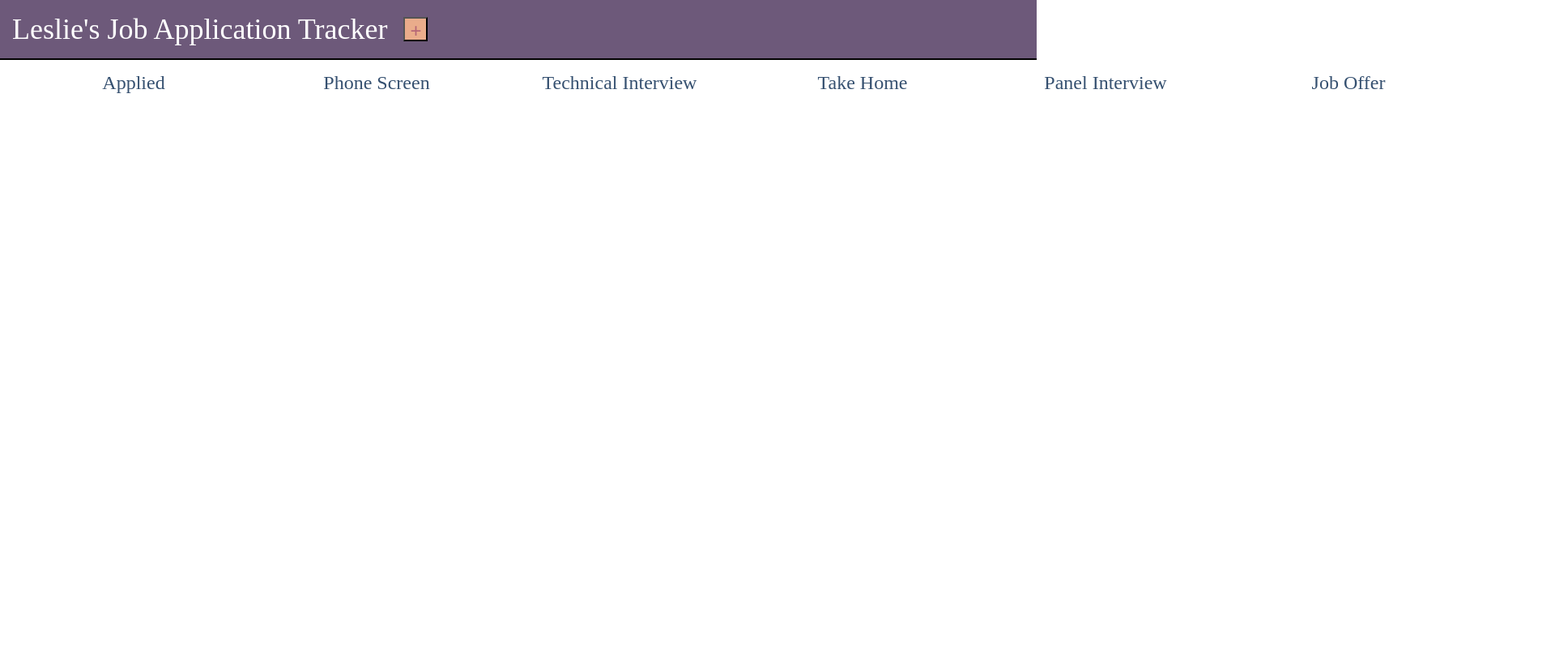
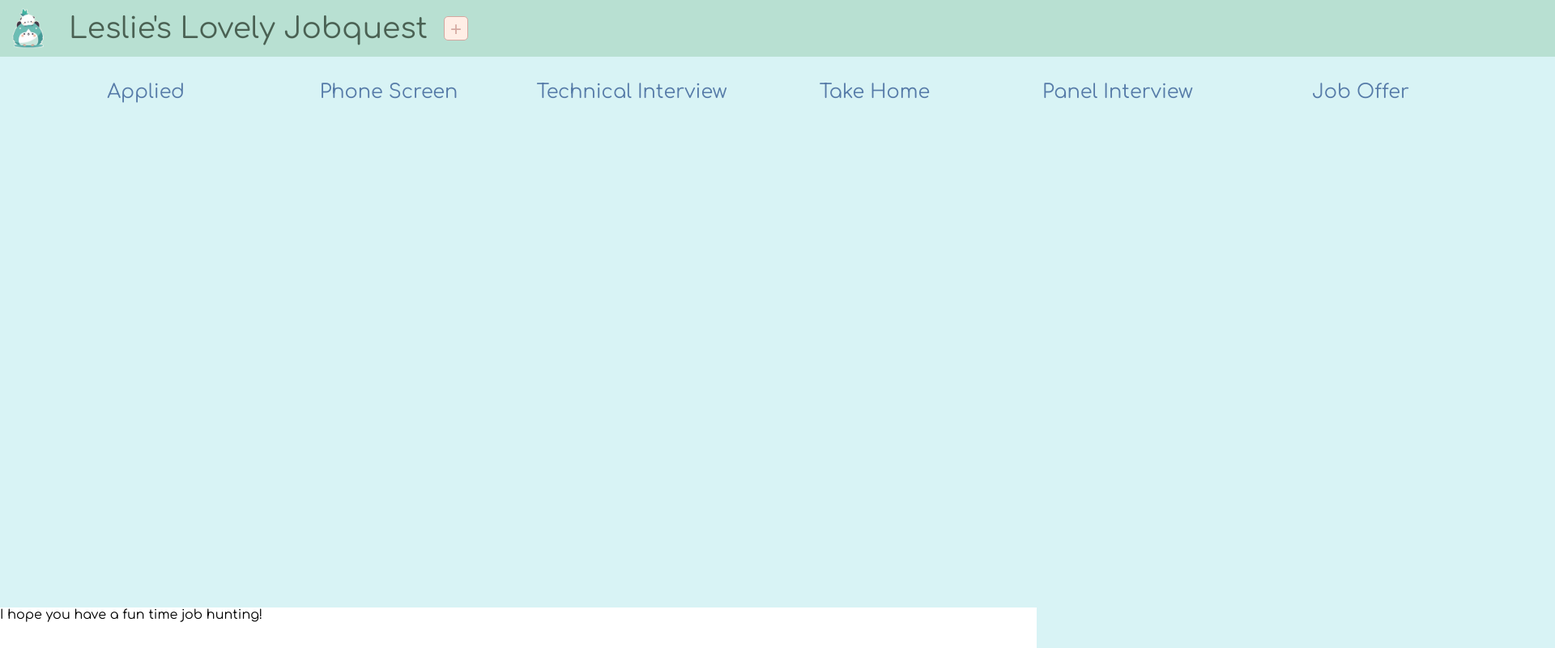
Before and after one commit to lraganit-star/job-app-tracker-react, a React (Vite) app: page / in a window 1280 px wide. Shown: the top 800 px of the page at 81% size, 1920 px wide, since content can reach past the window. Built offline with nearby package versions, Linux system fonts and the light colour scheme.

Commit message:
adding footer

```diff
--- a/index.html
+++ b/index.html
@@ -3,7 +3,9 @@
   <head>
     <meta charset="UTF-8" />
     <link rel="icon" type="image/svg+xml" href="/vite.svg" />
-    <meta name="viewport" content="width=device-width, initial-scale=1.0" />
+    <link rel="preconnect" href="https://fonts.googleapis.com">
+<link rel="preconnect" href="https://fonts.gstatic.com" crossorigin>
+<link href="https://fonts.googleapis.com/css2?family=Comfortaa:wght@300;400;500;600;700&display=swap" rel="stylesheet"><meta name="viewport" content="width=device-width, initial-scale=1.0" />
     <title>Job App Tracker</title>
   </head>
   <body>
--- a/src/App.css
+++ b/src/App.css
@@ -1,17 +1,26 @@
 body {
   margin: 0px;
+  background-color:#D8F3F5;
+  width: 115%;
+}
+
+div {
+  font-family: 'Comfortaa', cursive;
 }
 
 .card {
   padding: 10px;
   color: #355070;
+  background-color: white;
 
-  border: 2px solid #d3d3d3;
-  border-top-color: #6d597a;
+  border: 1px solid #d4a8a1;
+  border-top: 5px solid #d1cfe2;
   margin: 10px;
   height: 200px;
   width: 175px;
   font-size: 14px;
+
+  cursor: grab;
 }
 
 
@@ -28,6 +37,7 @@ form {
 
 .form_layout {
   display: flex;
+  align-items: center;
 }
 
 label{
@@ -44,17 +54,36 @@ label{
   width: 25px;
   height: 100%px;
   padding: 10px;
+
+  align-items: center;
+}
+
+#mainHeader {
+  display:flex;
+  background-color: #b8e0d2;
+  width: 150%;
+}
+
+#headerContent {
+  position: sticky;
+  left: 0;
+
+  display: flex;
 }
 
 #sectionHeader {
   padding: 15px;
-  border-bottom: solid 2px black;
-  background-color: #6d597a;
-  color: white;
+  color: #4a6153;
   font-size: 36px;
 
   display: flex;
   align-items: center;
+}
+
+#headerIcon {
+  height: 50px;
+  width: 50px;
+  padding: 10px;
 }
 
 #sections {
@@ -69,8 +98,8 @@ label{
 #sectionHeaders {
   display:flex;
 
-  color: #355070;
-  padding: 15px;
+  color: #567BA8;
+  padding: 30px;
 }
 
 .header {
@@ -88,12 +117,16 @@ label{
 }
 
 button {
-  background-color: #eaac8b;
   height: 30px;
   width: 30px;
   margin-left: 20px;
   font-size: 24px;
-  color: #b56576;
+  color: #d4a8a1;
+
+  border: 1px solid #d4a8a1;
+  background-color: #FFEEE6;
+  border-radius: 5px;
+  cursor: pointer;
 }
 
 .content {
@@ -142,3 +175,17 @@ button {
 
   pointer-events: none;
 }
+
+.content.applied {
+  padding-left: 30px;
+}
+
+#footer {
+  height: 50px;
+  background-color: white;
+
+  position: fixed;
+  left: 0;
+  bottom: 0;
+  width: 100%;
+}
--- a/src/App.jsx
+++ b/src/App.jsx
@@ -45,28 +45,36 @@ export default function Page() {
 
   return (
     <>
-      <div id="sectionHeader">
-        Leslie's Job Application Tracker
-        <button onClick={handleClick} id="add_card">
-          +
-        </button>
+      <div id="mainHeader">
+        <div id="headerContent">
+          <img id="headerIcon" src="../public/mascot.png"></img>
+          <div id="sectionHeader">
+            Leslie's Lovely Jobquest
+            <button onClick={handleClick} id="add_card">
+              +
+            </button>
+          </div>
+        </div>
       </div>
       <Sections
         cards={addCardInfo}
         onSectionChange={handleCardChange}
         onDelete={deleteCard}
       />
+      <div id="footer">
+        <div id="footerMessage">I hope you have a fun time job hunting!</div>
+      </div>
     </>
   );
 }
 
 function Sections({ cards, onSectionChange, onDelete }) {
-  let draggedCard = null;
+  // let draggedCard = null;
 
-  const handleDragStart = (e) => {
-    draggedCard = e.target;
-    e.dataTransfer.setData("text/plain", "");
-  };
+  // const handleDragStart = (e) => {
+  //   draggedCard = e.target;
+  //   e.dataTransfer.setData("text/plain", "");
+  // };
 
   const handleDragOver = (e) => {
     e.preventDefault();
@@ -78,19 +86,12 @@ function Sections({ cards, onSectionChange, onDelete }) {
     const droppedSection = e.target;
     const droppedItemId = e.dataTransfer.getData("text/plain");
 
-    const dropCardOrder = Number(window.getComputedStyle(droppedSection).order);
-    const draggedCardOrder = Number(window.getComputedStyle(draggedCard).order);
-    draggedCard.style.order = dropCardOrder;
-    dropCard.style.order = draggedCardOrder;
-
     if (droppedSection.classList.contains("content")) {
       const newSection = droppedSection.classList[1];
       const cardId = Number.parseInt(droppedItemId);
 
       onSectionChange(cardId, { sectionType: newSection });
     }
-
-    draggedCard = null;
   };
 
   function renderCards(sectionType) {
@@ -122,7 +123,6 @@ function Sections({ cards, onSectionChange, onDelete }) {
         <div id="sectionContent">
           <div
             className="content applied"
-            onDragStart={handleDragOver}
             onDragOver={handleDragOver}
             onDrop={handleDrop}
           >
@@ -130,7 +130,6 @@ function Sections({ cards, onSectionChange, onDelete }) {
           </div>
           <div
             className="content phone_screen"
-            onDragStart={handleDragOver}
             onDragOver={handleDragOver}
             onDrop={handleDrop}
           >
@@ -138,7 +137,6 @@ function Sections({ cards, onSectionChange, onDelete }) {
           </div>
           <div
             className="content technical"
-            onDragStart={handleDragOver}
             onDragOver={handleDragOver}
             onDrop={handleDrop}
           >
@@ -146,7 +144,6 @@ function Sections({ cards, onSectionChange, onDelete }) {
           </div>
           <div
             className="content take_home"
-            onDragStart={handleDragOver}
             onDragOver={handleDragOver}
             onDrop={handleDrop}
           >
@@ -154,7 +151,6 @@ function Sections({ cards, onSectionChange, onDelete }) {
           </div>
           <div
             className="content panel"
-            onDragStart={handleDragOver}
             onDragOver={handleDragOver}
             onDrop={handleDrop}
           >
@@ -162,7 +158,6 @@ function Sections({ cards, onSectionChange, onDelete }) {
           </div>
           <div
             className="content offer"
-            onDragStart={handleDragOver}
             onDragOver={handleDragOver}
             onDrop={handleDrop}
           >
@@ -170,7 +165,6 @@ function Sections({ cards, onSectionChange, onDelete }) {
           </div>
           <div
             className="content rejected"
-            onDragStart={handleDragOver}
             onDragOver={handleDragOver}
             onDrop={handleDrop}
           >
@@ -252,14 +246,12 @@ function Card({ cardData, onDataChange, onDelete, cardId }) {
 function BuildForm({ formid, imgSrc, name, placeholder, value, onChange }) {
   const handleMouseEnter = (e) => {
     const tooltip = e.currentTarget.querySelector(".tooltip");
-    console.log(tooltip);
     tooltip.style.display = "block";
     tooltip.style.opacity = 1;
   };
 
   const handleMouseLeave = (e) => {
     const tooltip = e.currentTarget.querySelector(".tooltip");
-    console.log(tooltip);
     tooltip.style.display = "none";
     tooltip.style.opacity = 0;
   };
```
